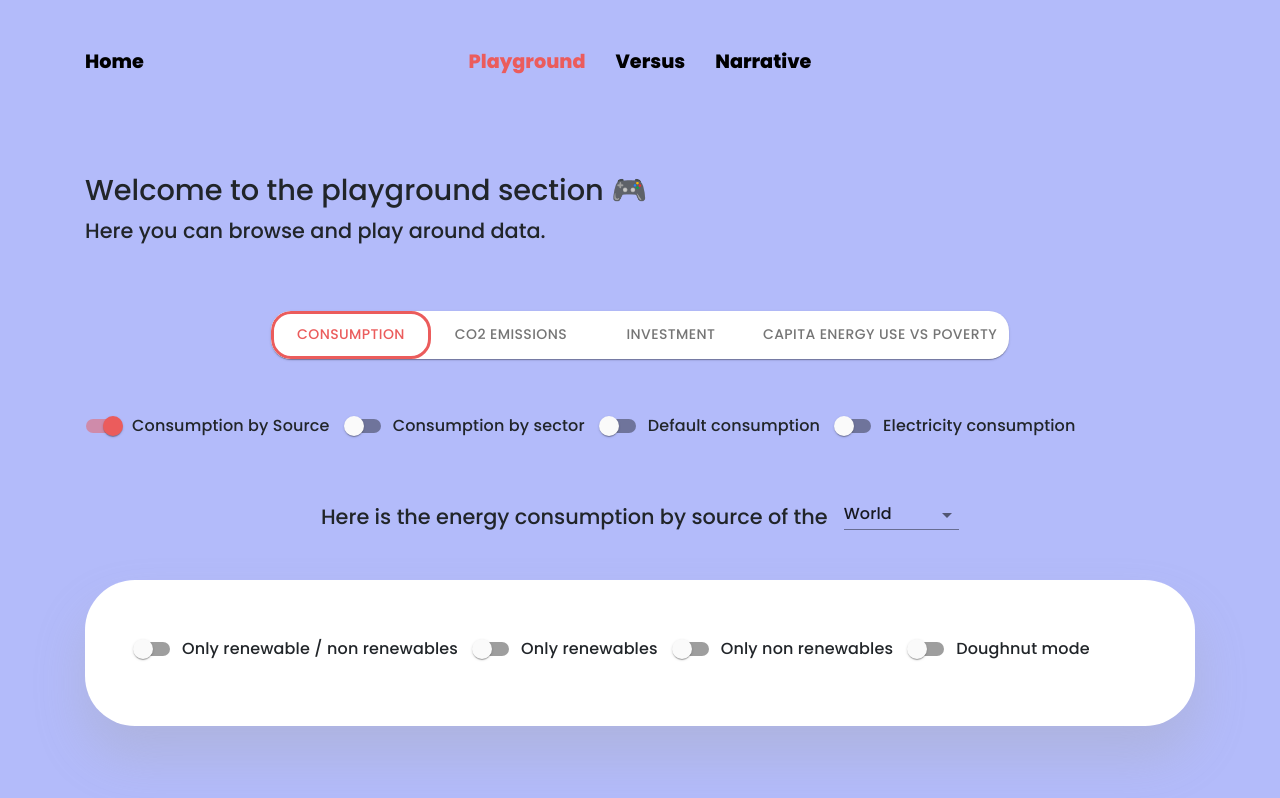
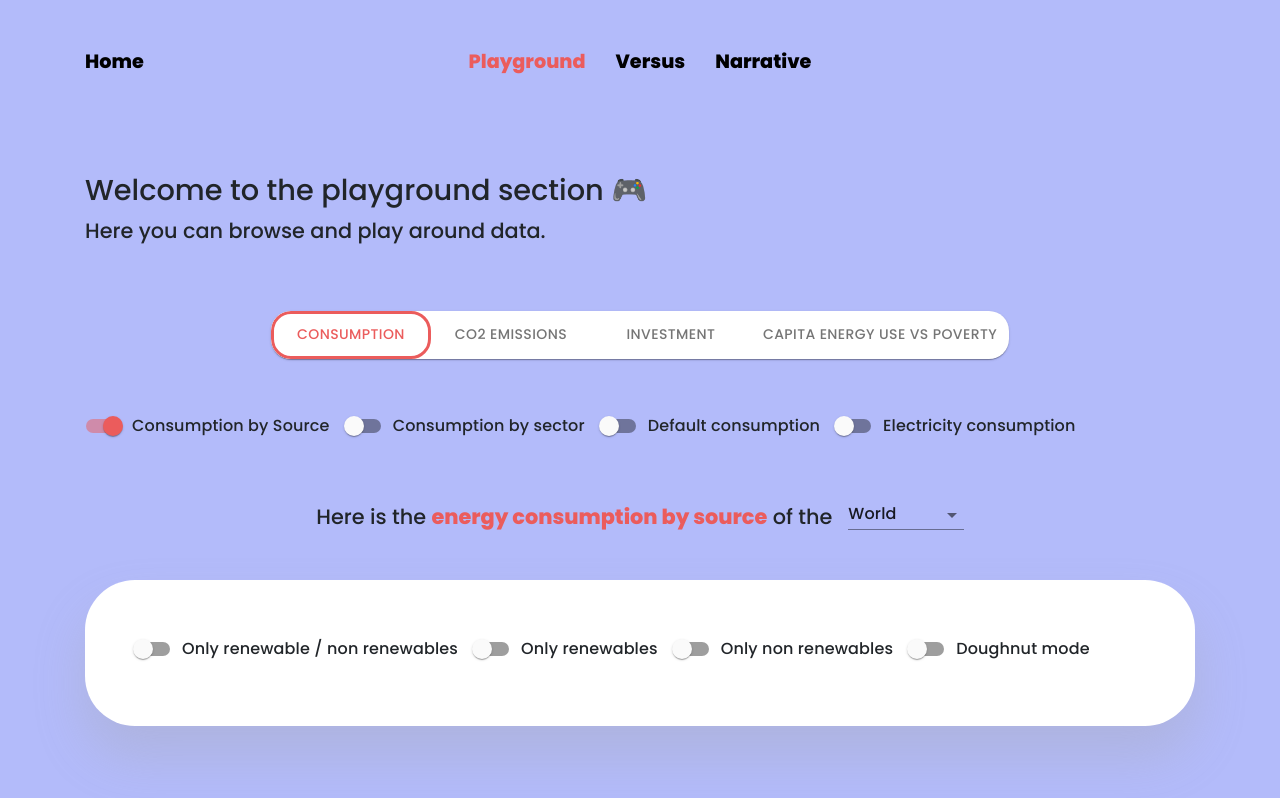
Before and after one commit to alexandre-mace/energybook, a React (Create React App) app: page / in a window 1280 px wide. Both pictures are taken after a click on the element "Playground". Shown: the top 798 px of the page. Built offline with nearby package versions, Linux system fonts and the light colour scheme.

Commit message:
Update text

```diff
--- a/src/UI/components/charts/Co2Emissions.js
+++ b/src/UI/components/charts/Co2Emissions.js
@@ -22,7 +22,7 @@ const Co2Emissions = () => {
                 <div className="row">
                     <div className="col d-flex justify-content-center">
                             <span className={"mr-3"}>
-                                Here is the co2 emissions of the
+                                Here is the co2 <strong>emissions</strong> of the
                             </span>
                         <AutoComplete
                             options={totalCo2EmmisionsCountries}
--- a/src/UI/components/charts/EnergyConsumptionBySector.js
+++ b/src/UI/components/charts/EnergyConsumptionBySector.js
@@ -16,7 +16,7 @@ const EnergyConsumptionBySector = () => {
                 <div className="row">
                     <div className="col d-flex justify-content-center">
                             <span className={"mr-3"}>
-                                Here is the total final energy consumption of the World by sector
+                                Here is the total final energy consumption of the World by <strong>sector</strong>
                             </span>
                     </div>
                 </div>
--- a/src/UI/components/charts/EnergyConsumptionBySource.js
+++ b/src/UI/components/charts/EnergyConsumptionBySource.js
@@ -52,7 +52,7 @@ const EnergyConsumptionBySource = ({
                 <div className="row">
                     <div className="col d-flex justify-content-center">
                             <span className={"mr-3"}>
-                                Here is the {onlyNonRenewables ? 'non renewables' : ''}{onlyRenewables ? 'renewables' : ''} energy consumption by source of the
+                                Here is the {onlyNonRenewables ? 'non renewables' : ''}{onlyRenewables ? 'renewables' : ''} energy <strong>consumption by source</strong> of the
                             </span>
                         <AutoComplete
                             options={energySupplySourceCountries}
--- a/src/UI/components/charts/PlayableEnergyConsumptionBySource.js
+++ b/src/UI/components/charts/PlayableEnergyConsumptionBySource.js
@@ -52,7 +52,7 @@ const PlayableEnergyConsumptionBySource = () => {
                 <div className="row">
                     <div className="col d-flex justify-content-center">
                             <span className={"mr-3"}>
-                                Here is the {energySupplySourceOnlyNonRenewables ? 'non renewables' : ''}{energySupplySourceOnlyRenewables ? 'renewables' : ''} energy consumption by source of the
+                                Here is the {energySupplySourceOnlyNonRenewables ? 'non renewables' : ''}{energySupplySourceOnlyRenewables ? 'renewables' : ''} <strong>energy consumption by source</strong> of the
                             </span>
                         <AutoComplete
                             options={energySupplySourceCountries}
--- a/src/UI/components/charts/RenewableEnergyInvestment.js
+++ b/src/UI/components/charts/RenewableEnergyInvestment.js
@@ -21,7 +21,7 @@ const RenewableEnergyInvestment = () => {
                 <div className="row">
                     <div className="col d-flex justify-content-center">
                             <span className={"mr-3"}>
-                                Here is the renewable energy investment of the continents
+                                Here is the renewable energy <strong>investment of the continents</strong>
                             </span>
                     </div>
                 </div>
```
